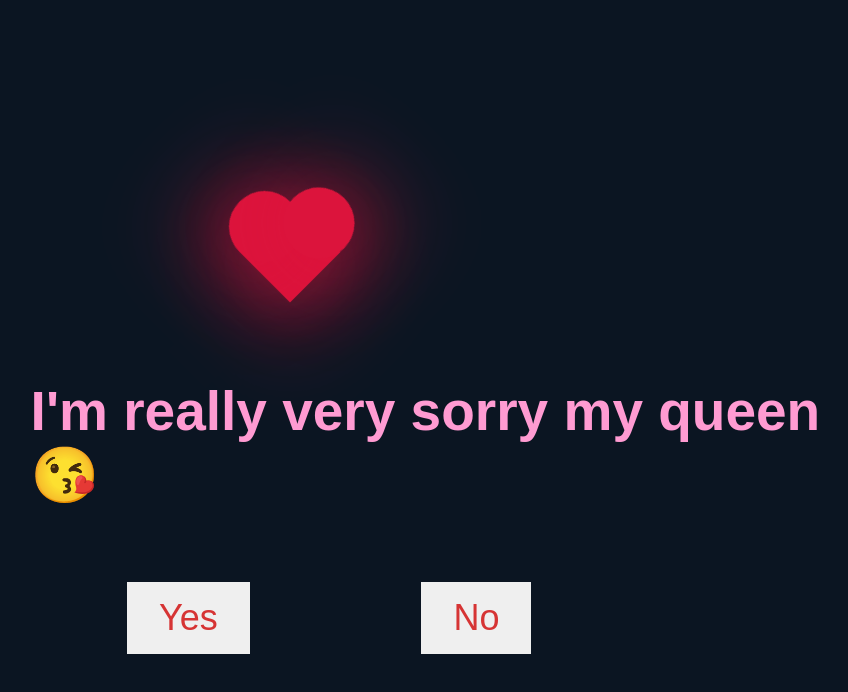
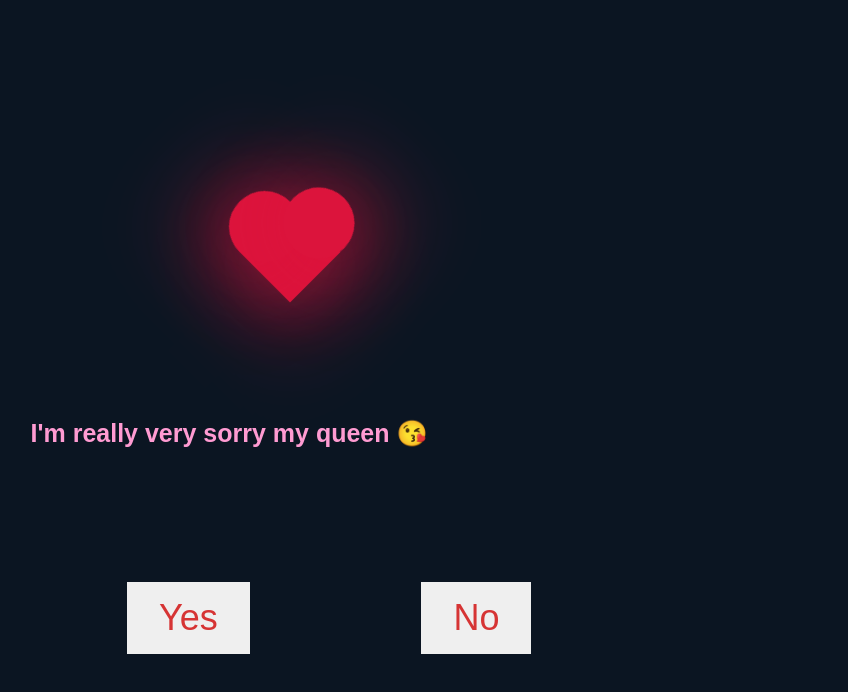
Before and after one commit to Deyvg/abc, a plain HTML site: page index.html in a window 1280 px wide. Shown: the whole page, without its empty margins (385-1233 px from the left). Drawn offline with Linux system fonts and the light colour scheme.

Commit message:
Update rest.css

```diff
--- a/rest.css
+++ b/rest.css
@@ -71,7 +71,7 @@ body
 h1{
     margin-bottom:-50px;
     font-family:sans-serif;
-    font-size: 55px;
+    font-size: 25px;
     margin-left: -23%;
     color: #FF9BD2;
 }
```
